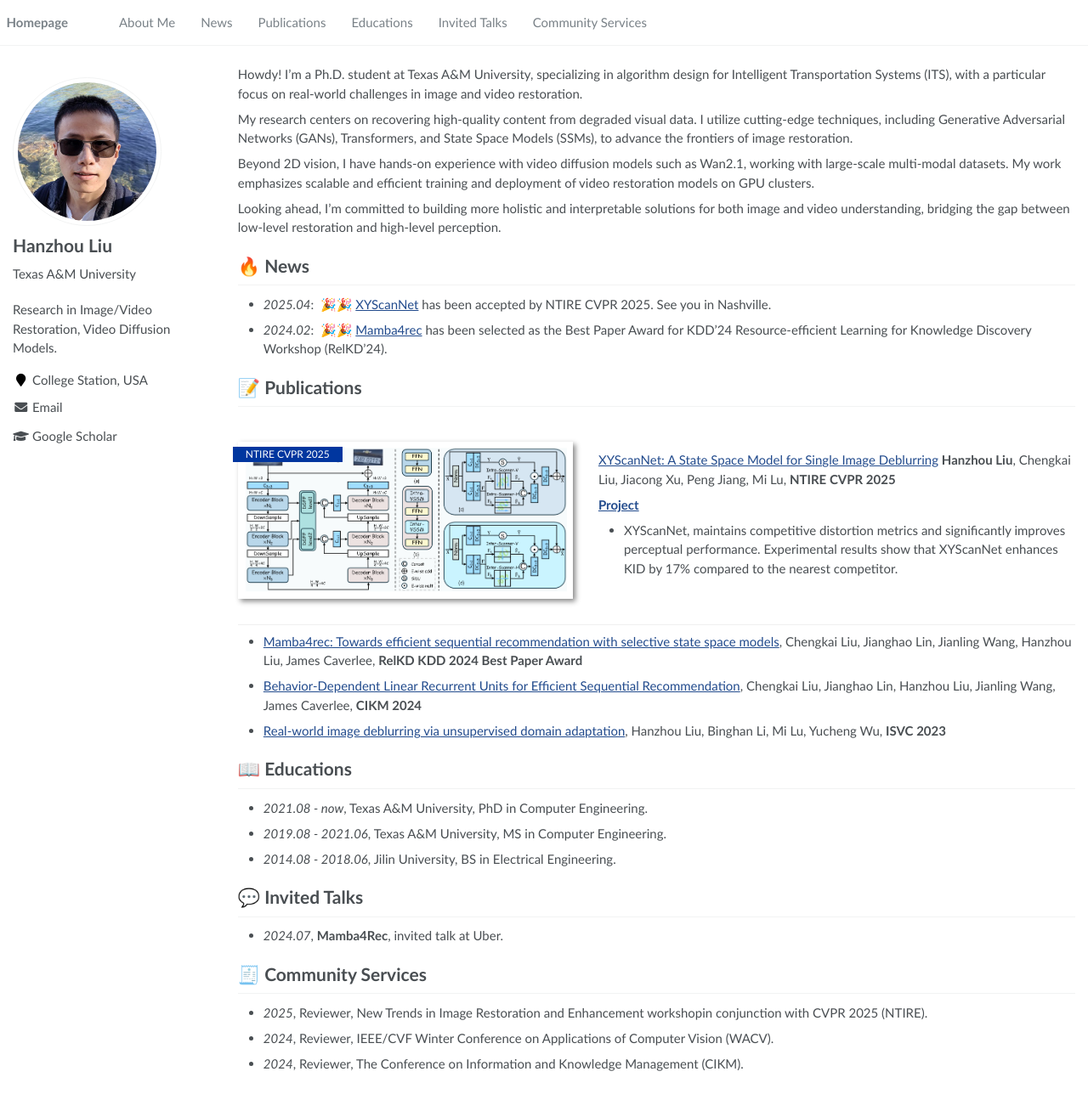
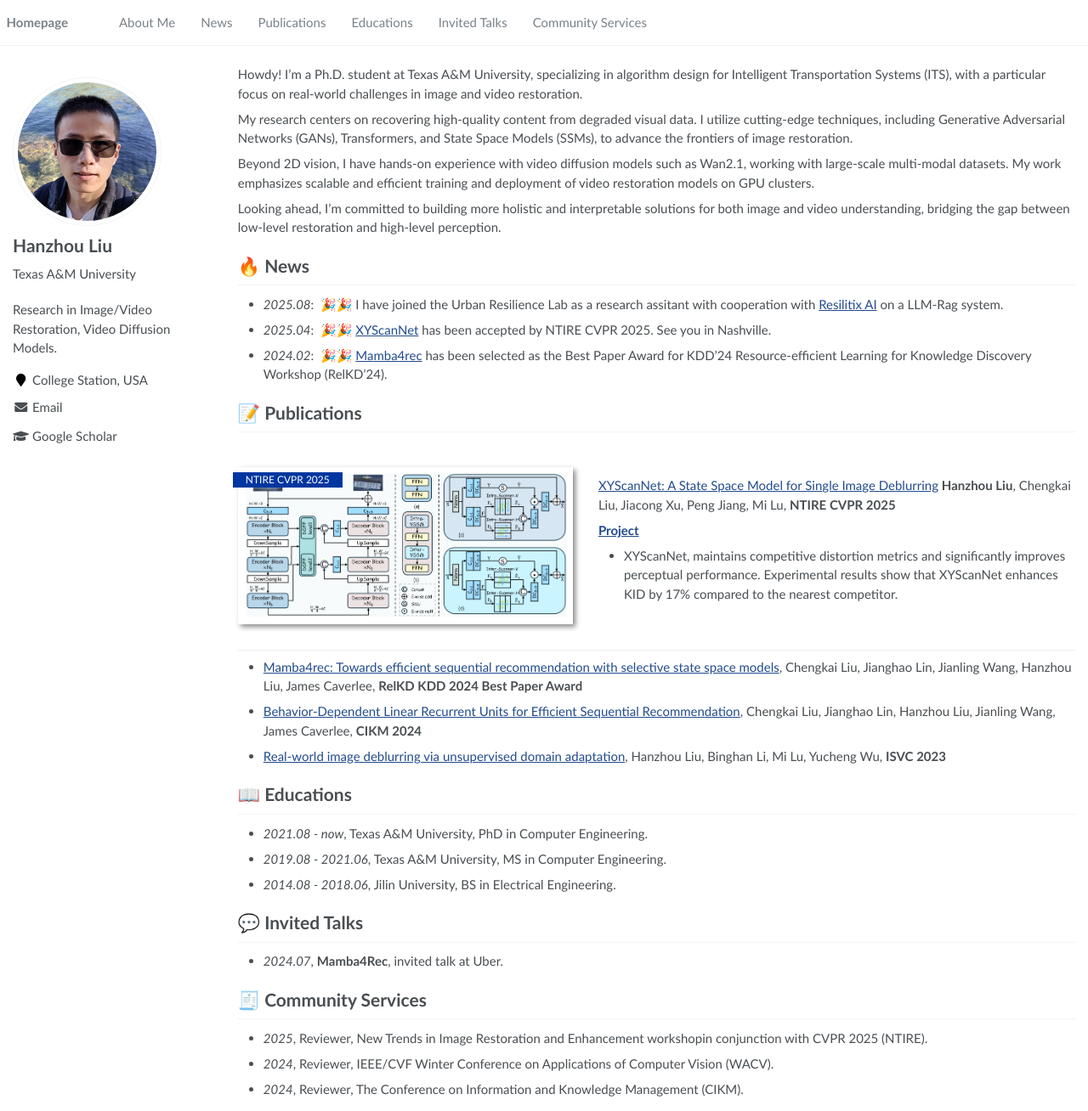
Before and after one commit to HanzhouLiu/hanzhouliu.github.io, a Jekyll site: the page built from _pages/about.md, in a window 1280 px wide and 1308 px high. Shown: the whole window at 85% size. Built offline with Jekyll 4.4.1, drawn with Linux system fonts in a browser that asks for light colours.

Commit message:
ra added to news

```diff
--- a/_pages/about.md
+++ b/_pages/about.md
@@ -29,6 +29,7 @@ Looking ahead, I’m committed to building more holistic and interpretable solut
 -->
 
 # 🔥 News
+- *2025.08*: &nbsp;🎉🎉 I have joined the Urban Resilience Lab as a research assitant with cooperation with [Resilitix AI](https://www.resilitix.ai/) on a LLM-Rag system.
 - *2025.04*: &nbsp;🎉🎉 [XYScanNet](https://arxiv.org/pdf/2412.10338) has been accepted by NTIRE CVPR 2025. See you in Nashville.
 - *2024.02*: &nbsp;🎉🎉 [Mamba4rec](https://github.com/chengkai-liu/Mamba4Rec) has been selected as the Best Paper Award for KDD'24 Resource-efficient Learning for Knowledge Discovery Workshop (RelKD’24).
 
```
